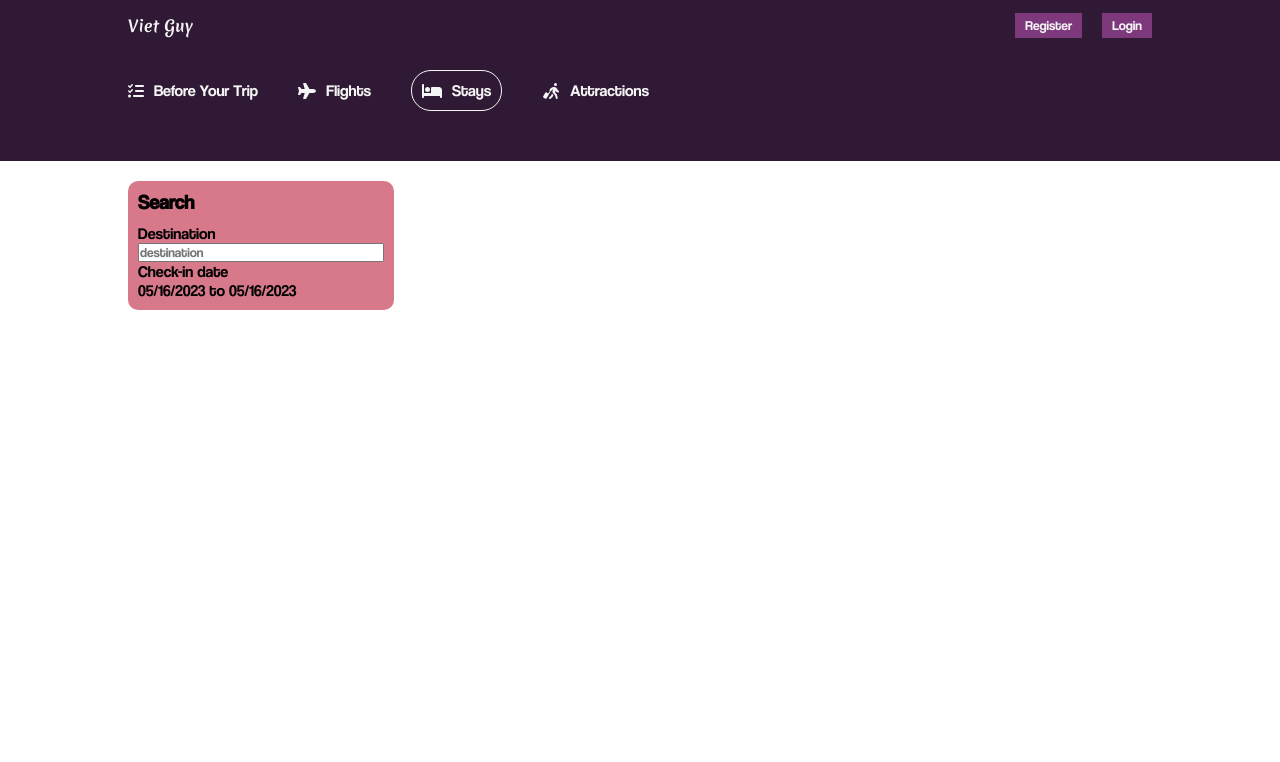
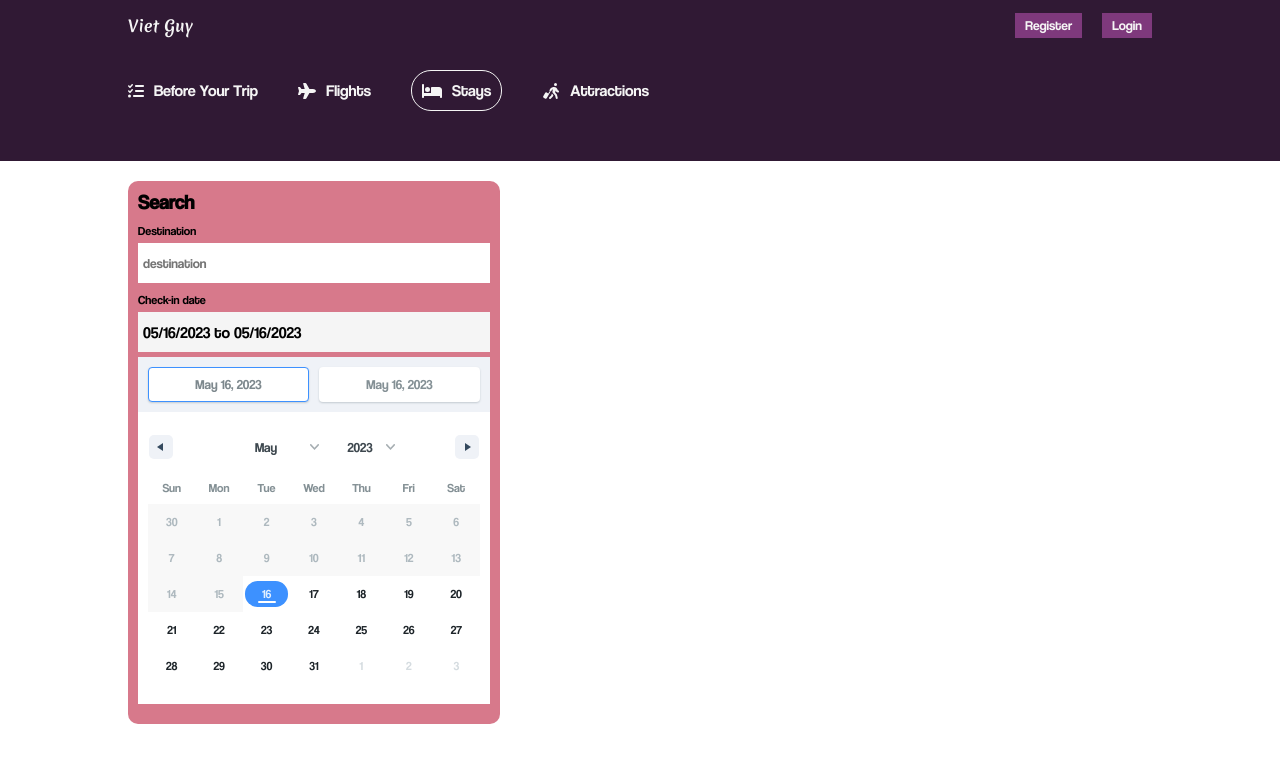
Before and after one commit to Victoria-Q-Le/booking-app-client, a React (Create React App) app: page /home in a window 1280 px wide. Both pictures are taken after typing "Sample" into the empty fields and a click on the button "Search". Shown: the top 762 px of the page. Built offline with nearby package versions, Linux system fonts and the light colour scheme.

Commit message:
min Date added to prevent past day selection

```diff
--- a/src/components/header/Header.js
+++ b/src/components/header/Header.js
@@ -101,6 +101,7 @@ const Header = ({type}) => {
                 moveRangeOnFirstSelection={false}
                 ranges={date}
                 className='date'
+                minDate={new Date()}
                 />
               }
             </div>
--- a/src/pages/list/List.js
+++ b/src/pages/list/List.js
@@ -4,6 +4,7 @@ import Header from '../../components/header/Header'
 import { useLocation } from "react-router-dom"
 import { useState } from "react"
 import { format } from "date-fns"
+import { DateRange } from "react-date-range"
 
 const List = () => {
 
@@ -26,6 +27,10 @@ const List = () => {
               <div className="lsItem">
                 <label>Check-in date</label>
                 <span>{`${format(date[0].startDate, "MM/dd/yyyy")} to ${format(date[0].endDate, "MM/dd/yyyy")}`}</span>
+                <DateRange
+                  onChange={(item) => setDate([item.selection])}
+                  minDate={new Date()}
+                  ranges={date}/>
               </div>
             </div>
             <div className="listResult"></div>
--- a/src/pages/list/list.css
+++ b/src/pages/list/list.css
@@ -28,6 +28,28 @@
 .lsItem {
     display: flex;
     flex-direction: column;
+    gap: 5px;
+    margin-bottom: 10px;
+}
 
+.lsItem>label {
+    font-size: 12px;
 }
+
+.lsItem>input {
+    height: 30px;
+    border: none;
+    padding: 5px;
+}
+
+.lsItem>span {
+    height: 30px;
+    padding: 5px;
+    background-color: whitesmoke;
+    display: flex;
+    align-items: center;
+    cursor: pointer;
+}
+
+
 .listResult { flex: 3;}
```
